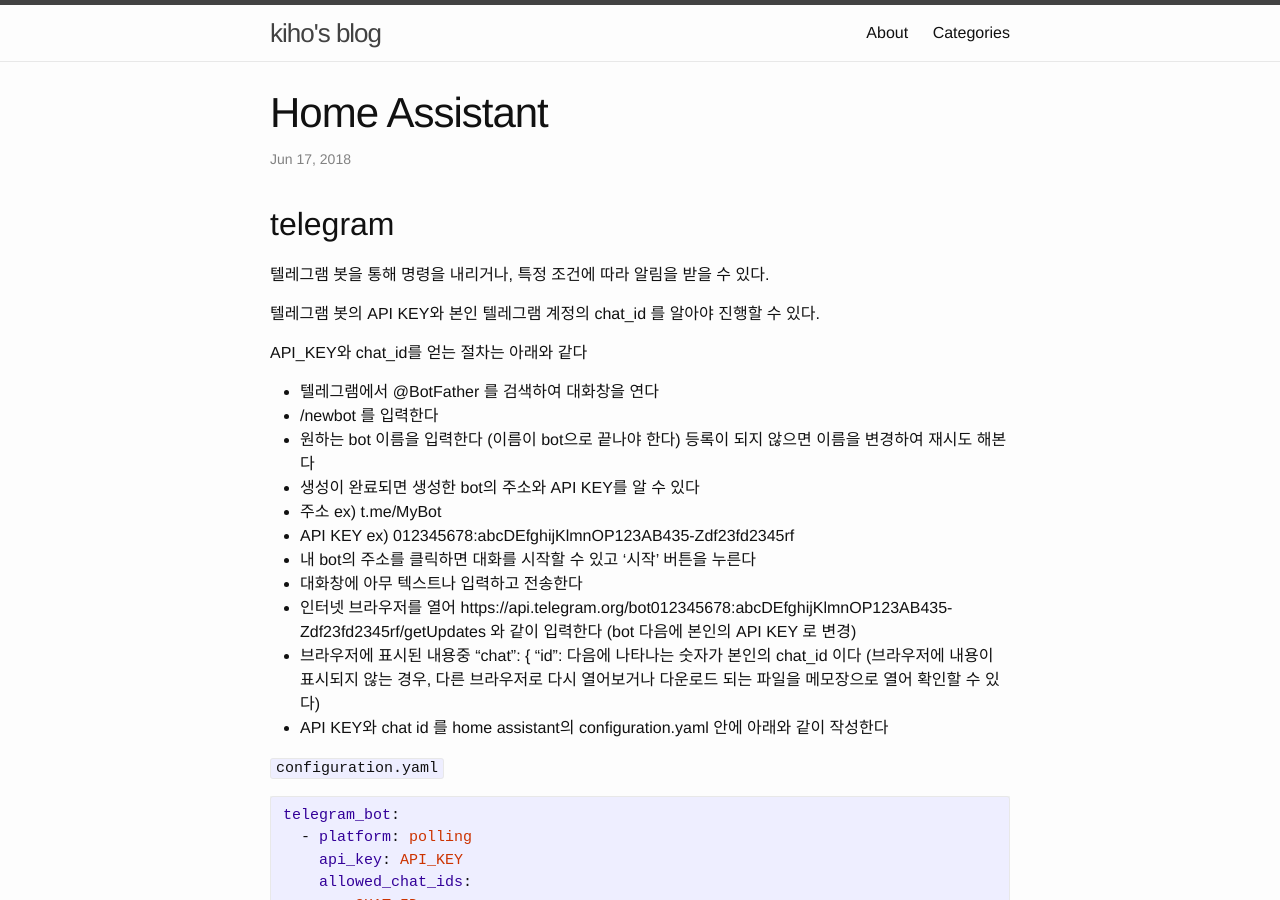
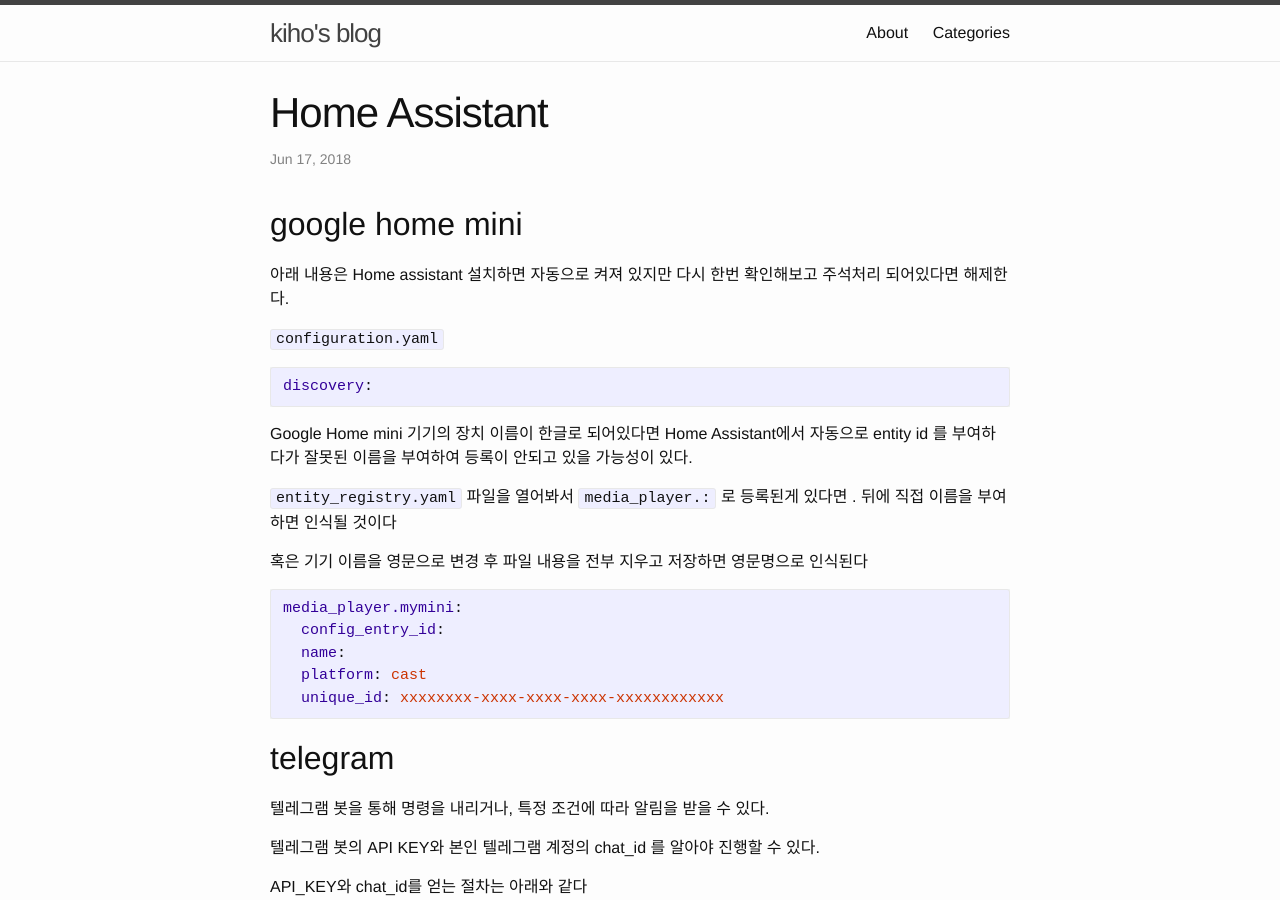
Before and after one commit to syspro86/syspro86.github.io, a Jekyll site: the page built from _posts/2018-06-17-HomeAssistance.md, in a window 1280 px wide and 900 px high. Built offline with Jekyll 4.4.1, drawn with Linux system fonts in a browser that asks for light colours; comment, search, counter and statistics services are not loaded.

Commit message:
내용 합침

```diff
--- a/_posts/2018-06-17-HomeAssistance.md
+++ b/_posts/2018-06-17-HomeAssistance.md
@@ -5,6 +5,32 @@
 categories: home_assistant
 permalink: /post/home_assistant.html
 ---
+
+## google home mini
+
+아래 내용은 Home assistant 설치하면 자동으로 켜져 있지만 다시 한번 확인해보고 주석처리 되어있다면 해제한다.
+
+`configuration.yaml`
+
+{% highlight yaml %}
+discovery:
+{% endhighlight %}
+
+Google Home mini 기기의 장치 이름이 한글로 되어있다면 Home Assistant에서 자동으로 entity id 를 부여하다가
+잘못된 이름을 부여하여 등록이 안되고 있을 가능성이 있다.
+
+`entity_registry.yaml` 파일을 열어봐서 `media_player.:` 로 등록된게 있다면 . 뒤에 직접 이름을 부여하면 인식될 것이다
+
+혹은 기기 이름을 영문으로 변경 후 파일 내용을 전부 지우고 저장하면 영문명으로 인식된다
+
+{% highlight yaml %}
+media_player.mymini:
+  config_entry_id:
+  name:
+  platform: cast
+  unique_id: xxxxxxxx-xxxx-xxxx-xxxx-xxxxxxxxxxxx
+{% endhighlight %}
+
 
 ## telegram
 
```
Also changed, not shown: _posts/2018-06-16-Home Assistant 에서 Google Home mini 인식하기.md (deleted, +0 -31 lines).
